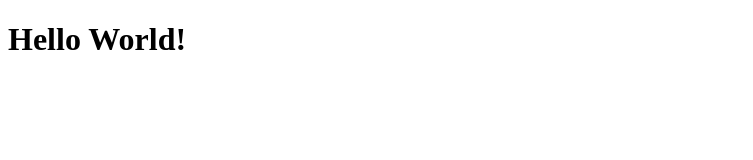
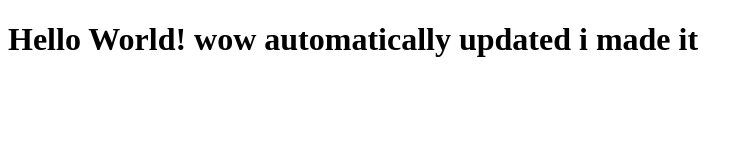
Before and after one commit to zubairafzal100/Bootcamp-2020, a plain HTML site: page index.html in a window 1280 px wide. Shown: the whole page, without its empty margins (0-753 px from the left). Drawn offline with Linux system fonts and the light colour scheme.

Commit message:
Updated index.html

```diff
--- a/index.html
+++ b/index.html
@@ -6,6 +6,6 @@
     <title>Bootcamp 2020 Hello World App</title>
 </head>
 <body>
-    <h1>Hello World!</h1>
+    <h1>Hello World! wow automatically updated i made it</h1>
 </body>
 </html>
```
